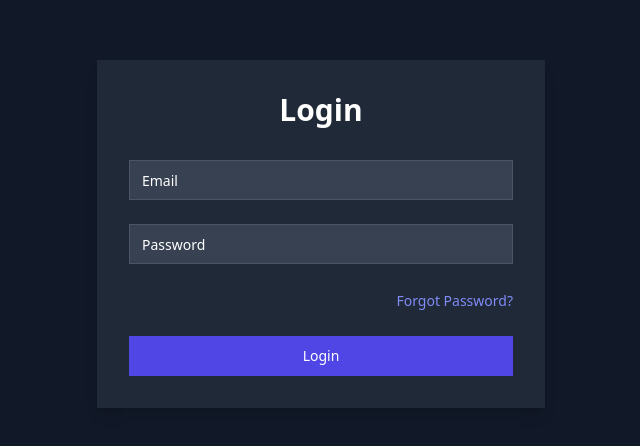
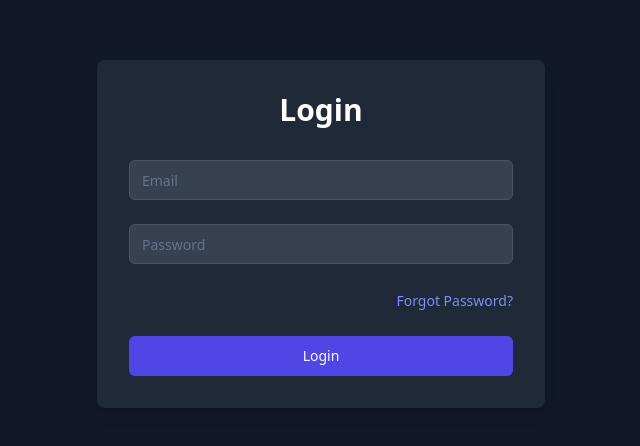
Before and after one commit to jfisher1000/stock-game-v2, a React (Vite) app: page /login in a window 1280 px wide. Shown: the part 166-612 px from the top of the page, without its empty margins (319-959 px from the left). Built offline with nearby package versions, Linux system fonts and the light colour scheme; no server answers.

Commit message:
Update index.css

```diff
--- a/src/index.css
+++ b/src/index.css
@@ -3,7 +3,74 @@
 @tailwind utilities;
 
 @layer base {
-  body {
-    @apply bg-white text-gray-800;
+  :root {
+    --background: 0 0% 100%;
+    --foreground: 222.2 84% 4.9%;
+
+    --card: 0 0% 100%;
+    --card-foreground: 222.2 84% 4.9%;
+
+    --popover: 0 0% 100%;
+    --popover-foreground: 222.2 84% 4.9%;
+
+    --primary: 222.2 47.4% 11.2%;
+    --primary-foreground: 210 40% 98%;
+
+    --secondary: 210 40% 96.1%;
+    --secondary-foreground: 222.2 47.4% 11.2%;
+
+    --muted: 210 40% 96.1%;
+    --muted-foreground: 215.4 16.3% 46.9%;
+
+    --accent: 210 40% 96.1%;
+    --accent-foreground: 222.2 47.4% 11.2%;
+
+    --destructive: 0 84.2% 60.2%;
+    --destructive-foreground: 210 40% 98%;
+
+    --border: 214.3 31.8% 91.4%;
+    --input: 214.3 31.8% 91.4%;
+    --ring: 222.2 84% 4.9%;
+
+    --radius: 0.5rem;
+  }
+
+  .dark {
+    --background: 222.2 84% 4.9%;
+    --foreground: 210 40% 98%;
+
+    --card: 222.2 84% 4.9%;
+    --card-foreground: 210 40% 98%;
+
+    --popover: 222.2 84% 4.9%;
+    --popover-foreground: 210 40% 98%;
+
+    --primary: 210 40% 98%;
+    --primary-foreground: 222.2 47.4% 11.2%;
+
+    --secondary: 217.2 32.6% 17.5%;
+    --secondary-foreground: 210 40% 98%;
+
+    --muted: 217.2 32.6% 17.5%;
+    --muted-foreground: 215 20.2% 65.1%;
+
+    --accent: 217.2 32.6% 17.5%;
+    --accent-foreground: 210 40% 98%;
+
+    --destructive: 0 62.8% 30.6%;
+    --destructive-foreground: 210 40% 98%;
+
+    --border: 217.2 32.6% 17.5%;
+    --input: 217.2 32.6% 17.5%;
+    --ring: 212.7 26.8% 83.9%;
   }
 }
+
+@layer base {
+  * {
+    @apply border-border;
+  }
+  body {
+    @apply bg-background text-foreground;
+  }
+}
```
